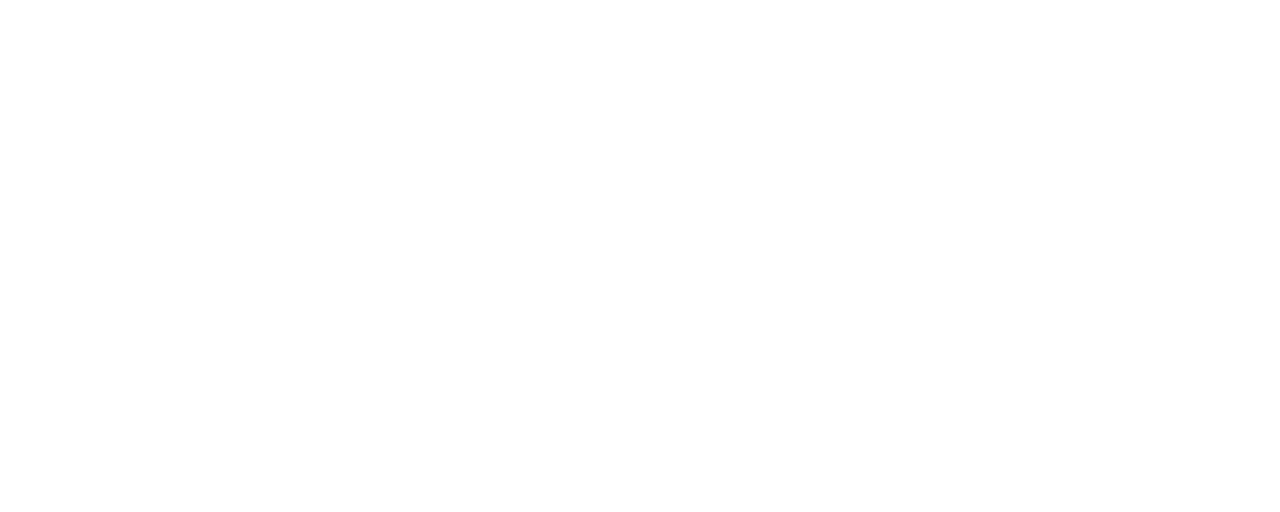
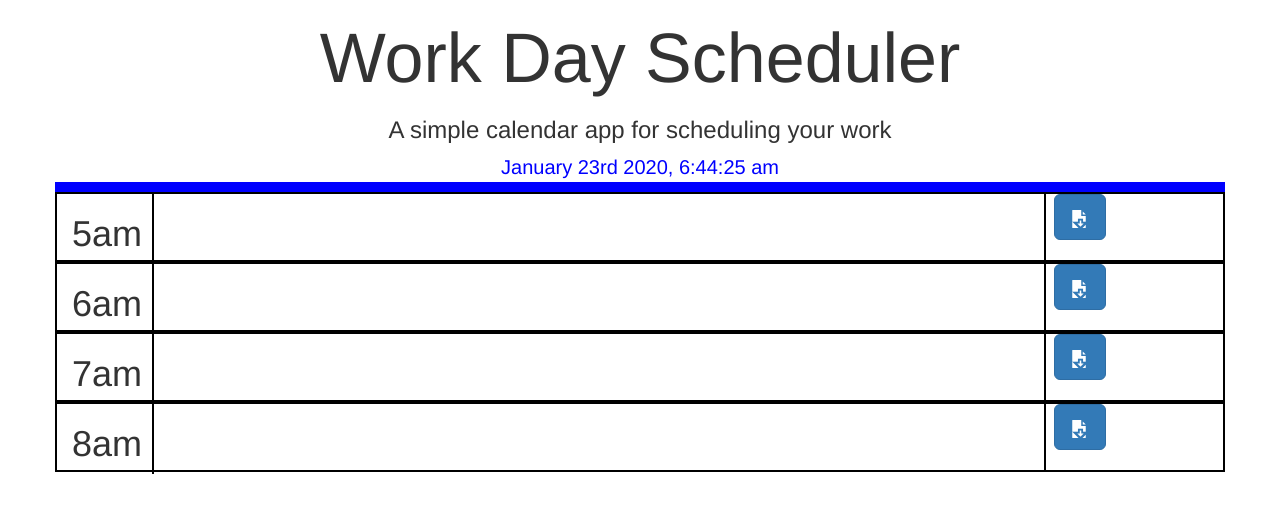
Before and after one commit to boychapz/Day-Planner, a plain HTML site: page index.html in a window 1280 px wide. Drawn offline with nearby package versions, Linux system fonts and the light colour scheme.

Commit message:
method function

```diff
--- a/index.html
+++ b/index.html
@@ -2,11 +2,115 @@
 <html lang="en">
 <head>
     <meta charset="UTF-8">
-    <meta name="viewport" content="width=device-width, initial-scale=1.0">
-    <meta http-equiv="X-UA-Compatible" content="ie=edge">
+    <link rel="stylesheet" type="text/css" href="./style.css">
+    <link rel="stylesheet" href="https://maxcdn.bootstrapcdn.com/bootstrap/3.4.1/css/bootstrap.min.css">
+    <script src="https://cdnjs.cloudflare.com/ajax/libs/jquery/3.2.1/jquery.min.js"></script>
+    <script src="https://cdnjs.cloudflare.com/ajax/libs/moment.js/2.13.0/moment.min.js" type="text/javascript"></script>
+
+
     <title>Day Planner</title>
+
 </head>
 <body>
 
+
+    <div class="container">
+        <div id="text" class="row border-down">
+          <h1 class="big">Work Day Scheduler</h1>
+          <h3>A simple calendar app for  scheduling your work</h3>
+          <div id="clock" class="clock"></div>
+
+        </div>
+
+
+        <div class="row myrow">
+            <div class="col-md-2">
+                <div class="col-1">
+                <h1>5am</h1>
+            </div>
+            </div>
+            <div class="col-md-8">
+                <div class="col-border">
+                    <h1 class="word-wrap"> </h1>
+            </div>
+            </div>
+            <div class="col-md-2 my-col">
+                <div class="col-border">
+                    <button type="button" class="btn btn-primary btn-lg">
+                    <span class="glyphicon glyphicon-save-file" style="vertical-align:middle"></span>
+                    </button>
+                <h1></h1>
+            </div>
+            </div>
+          </div>
+
+          <div class="row myrow">
+            <div class="col-md-2">
+                <div class="col-1">
+                <h1>6am</h1>
+            </div>
+            </div>
+            <div class="col-md-8">
+                <div class="col-border">
+                    <h1 class="word-wrap"> </h1>
+            </div>
+            </div>
+            <div class="col-md-2 my-col">
+                <div class="col-border">
+                    <button type="button" class="btn btn-primary btn-lg">
+                    <span class="glyphicon glyphicon-save-file" style="vertical-align:middle"></span>
+                    </button>
+                <h1></h1>
+            </div>
+            </div>
+          </div>
+
+          <div class="row myrow">
+            <div class="col-md-2">
+                <div class="col-1">
+                <h1>7am</h1>
+            </div>
+            </div>
+            <div class="col-md-8">
+                <div class="col-border">
+                    <h1 class="word-wrap"> </h1>
+            </div>
+            </div>
+            <div class="col-md-2 my-col">
+                <div class="col-border">
+                    <button type="button" class="btn btn-primary btn-lg">
+                    <span class="glyphicon glyphicon-save-file" style="vertical-align:middle"></span>
+                    </button>
+                <h1></h1>
+            </div>
+            </div>
+          </div>
+
+          <div class="row myrow">
+            <div class="col-md-2">
+                <div class="col-1">
+                <h1>8am</h1>
+            </div>
+            </div>
+            <div class="col-md-8">
+                <div class="col-border">
+                    <h1 class="word-wrap"> </h1>
+            </div>
+            </div>
+            <div class="col-md-2 my-col">
+                <div class="col-border">
+                    <button type="button" class="btn btn-primary btn-lg">
+                    <span class="glyphicon glyphicon-save-file" style="vertical-align:middle"></span>
+                    </button>
+                <h1></h1>
+            </div>
+            </div>
+          </div>
+
+          </div>
+
+
+
+      <script src="./script.js"></script>
 </body>
 </html>
--- /dev/null
+++ b/script.js
@@ -0,0 +1,6 @@
+
+function update() {
+    $('#clock').html(moment().format('MMMM Do YYYY, h:mm:ss a'));
+  }
+
+  setInterval(update, 1000);
--- /dev/null
+++ b/style.css
@@ -0,0 +1,61 @@
+
+
+.border-down{
+
+    border-bottom: 10px solid blue;
+}
+
+.word-wrap{word-wrap: break-word;}
+
+
+#text{
+    text-align: center;
+}
+
+.big{
+    font-size: 70px;
+}
+
+#clock{
+    font-size: 20px ;
+    color: blue;
+}
+
+@media(min-width: 768px){
+
+    .myrow{
+        position: relative;
+        border: 2px solid black;
+    }
+
+    .col-border{
+        padding-left: 10px;
+    }
+
+    .my-col{
+        padding-left: 0;
+        position: static;
+    }
+
+    .my-col:before {
+        content: "";
+        position: absolute;
+        top: 0 ;
+        bottom: 0 ;
+        border-left: 2px solid black;
+
+    }
+
+.col-1{
+    content: "";
+    padding-right: 10px;
+    position: absolute;
+    border-right: 2px solid black;
+}
+
+}
+
+button{
+    max-width: 15;
+
+}
```
